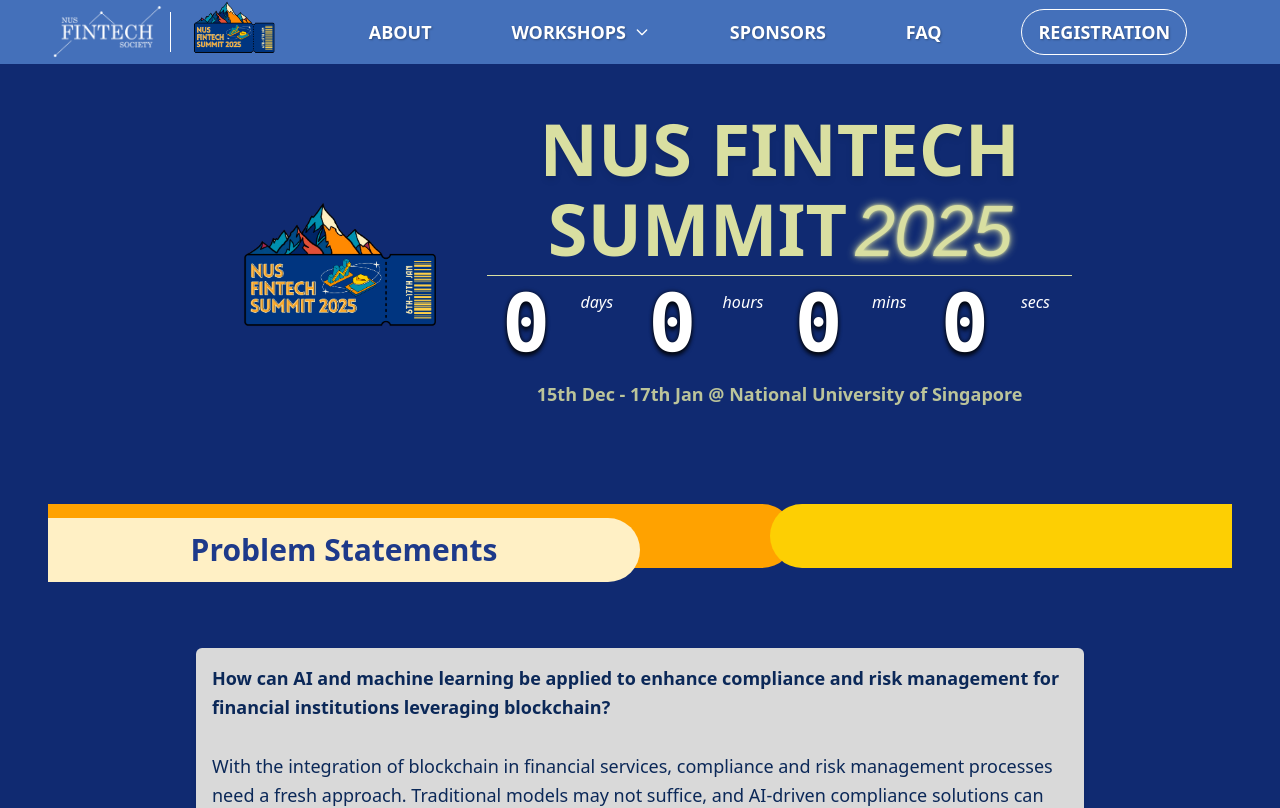
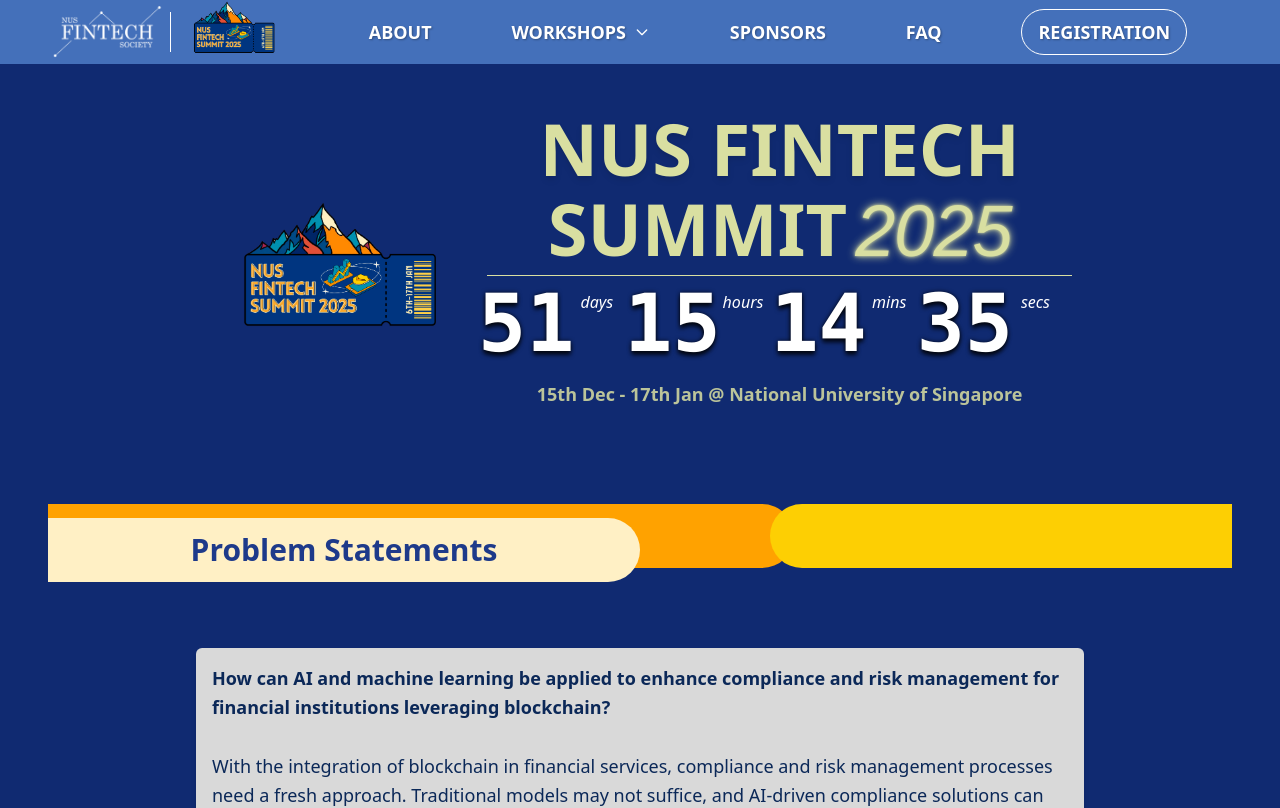
Before and after one commit to NUS-Fintech-Society/SD_Fintech_Summit_2025, a Next.js app: page / in a window 1280 px wide. Shown: the top 808 px of the page. Built offline with nearby package versions, Linux system fonts and the light colour scheme.

Commit message:
fix: edit countdown

```diff
--- a/src/components/home/Countdown.tsx
+++ b/src/components/home/Countdown.tsx
@@ -4,7 +4,7 @@
 
 const Countdown: React.FC = () => {
   const calculateTimeLeft = () => {
-    const summitDate = new Date("2024-01-05T00:00:00");
+    const summitDate = new Date("2025-01-05T00:00:00");
     const currentTime = new Date();
     const difference = summitDate.getTime() - currentTime.getTime();
 
```
